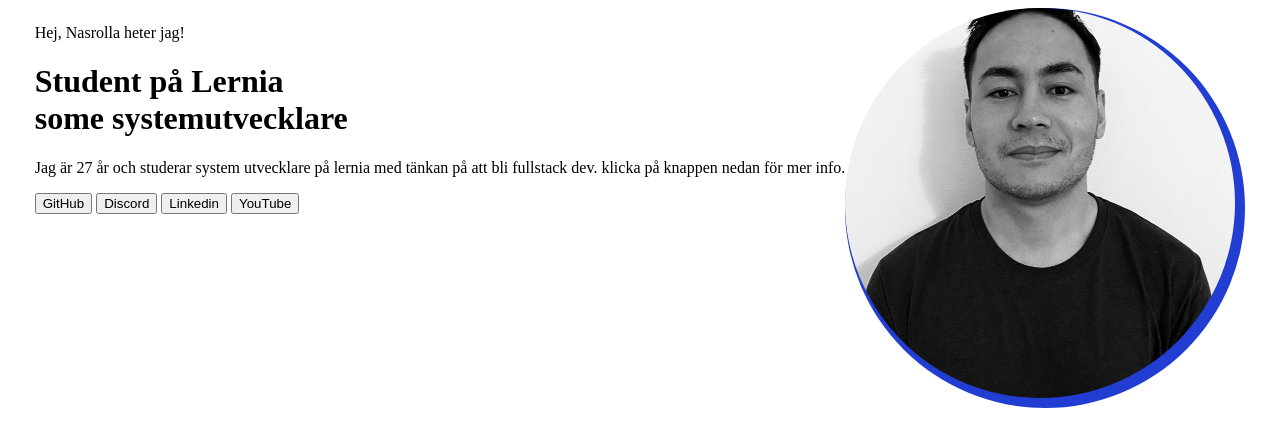
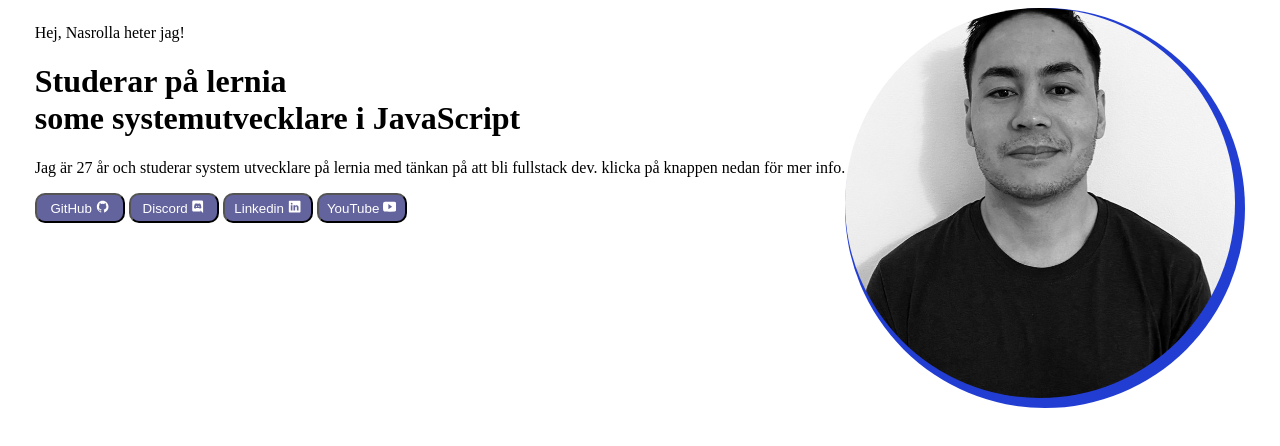
Before and after one commit to kikoDevv/Portfolio, a plain HTML site: page index.html in a window 1280 px wide. Drawn offline with nearby package versions, Linux system fonts and the light colour scheme.

Commit message:
Hover effect samt border radius är klart på knappar.

```diff
--- a/index.html
+++ b/index.html
@@ -19,6 +19,54 @@
         height: 390px;
         border-radius: 50%;
       }
+      .gitBt{
+        width: 90px;
+        height: 30px;
+        background-color: rgb(99, 99, 157);
+        color: white;
+        border-radius: 10px;
+        cursor: pointer;
+      }
+      .gitBt:hover{
+        background-color: white;
+        color: rgb(99, 99, 157);
+      }
+      .dcBt{
+        width: 90px;
+        height: 30px;
+        background-color: rgb(99, 99, 157);
+        color: white;
+        border-radius: 10px;
+        cursor: pointer;
+      }
+      .dcBt:hover{
+        background-color: white;
+        color: rgb(99, 99, 157);
+      }
+      .liBt{
+        width: 90px;
+        height: 30px;
+        background-color: rgb(99, 99, 157);
+        color: white;
+        border-radius: 10px;
+        cursor: pointer;
+      }
+      .liBt:hover{
+        background-color: white;
+        color: rgb(99, 99, 157);
+      }
+      .ytBt{
+        width: 90px;
+        height: 30px;
+        background-color: rgb(99, 99, 157);
+        color: white;
+        border-radius: 10px;
+        cursor: pointer;
+      }
+      .ytBt:hover{
+        background-color: white;
+        color: rgb(99, 99, 157);
+      }
     </style>
   </head>
   <body>
@@ -28,20 +76,30 @@
           Hej, Nasrolla heter jag!
         </p>
         <h1 class="textSudent">
-          Student på Lernia <br> some systemutvecklare
+          Studerar på lernia <br> some systemutvecklare i JavaScript
         </h1>
         <p>
           Jag är 27 år och studerar system utvecklare på lernia med tänkan på att bli fullstack dev. klicka på knappen nedan för mer info.
         </p>
-        <button class ="gitBt">GitHub</button>
-        <button class ="gitBt">Discord</button>
-        <button class ="gitBt">Linkedin</button>
-        <button class ="gitBt">YouTube</button>
+        <button class ="gitBt">GitHub
+          <ion-icon name="logo-github"></ion-icon>
+        </button>
+        <button class ="dcBt">Discord
+          <ion-icon name="logo-discord"></ion-icon>
+        </button>
+        <button class ="liBt">Linkedin
+          <ion-icon name="logo-linkedin"></ion-icon>
+        </button>
+        <button class ="ytBt">YouTube
+          <ion-icon name="logo-youtube"></ion-icon>
+        </button>
       </div>
       <!--bakrund circle behöver fixas! alainment kaos.-->
       <dev class="circle">
         <img class="minBild" src="bilder/minBild.jpeg">
       </dev>
     </dev>
+    <script type="module" src="https://unpkg.com/ionicons@7.1.0/dist/ionicons/ionicons.esm.js"></script>
+<script nomodule src="https://unpkg.com/ionicons@7.1.0/dist/ionicons/ionicons.js"></script>
   </body>
 </html>
```
